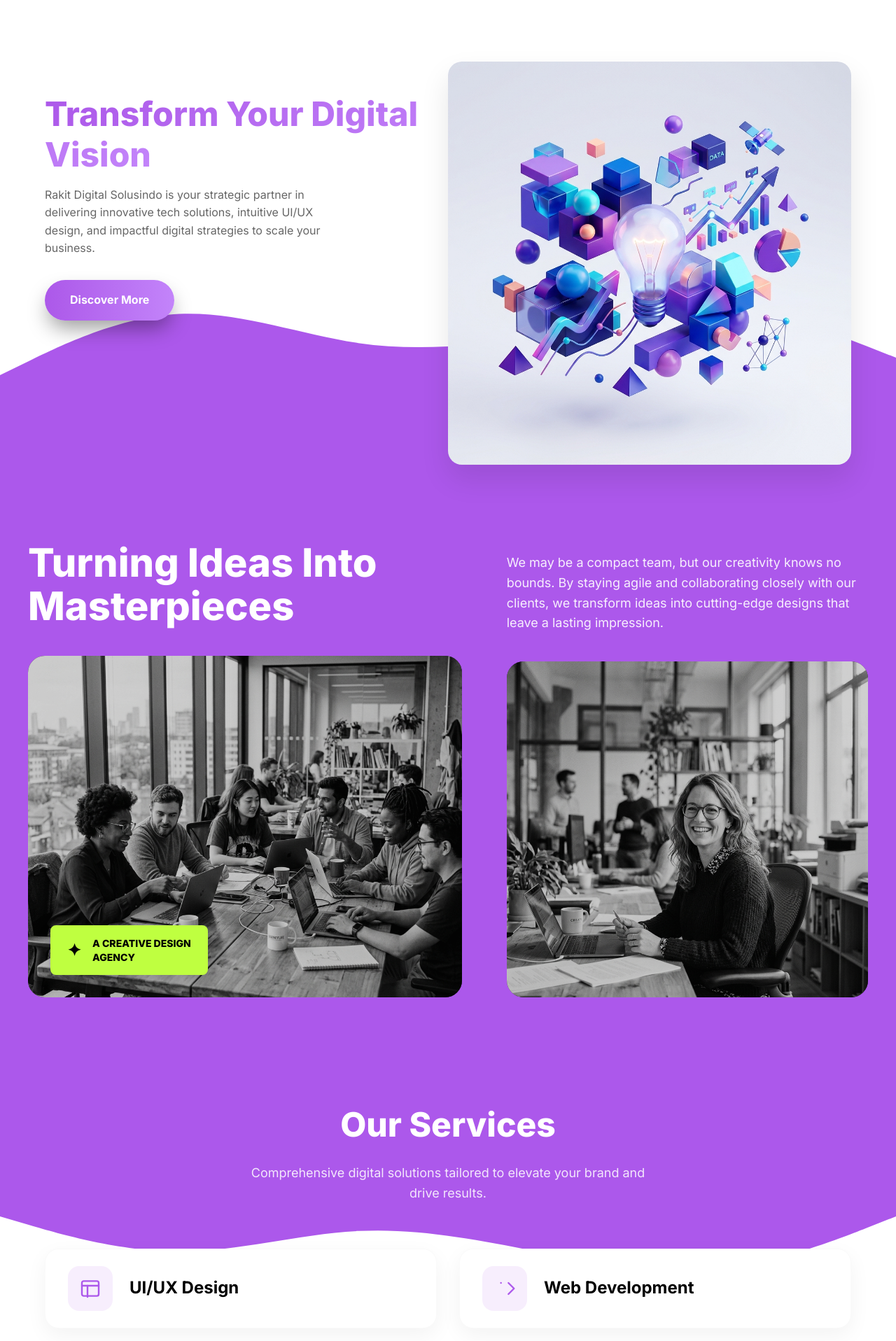
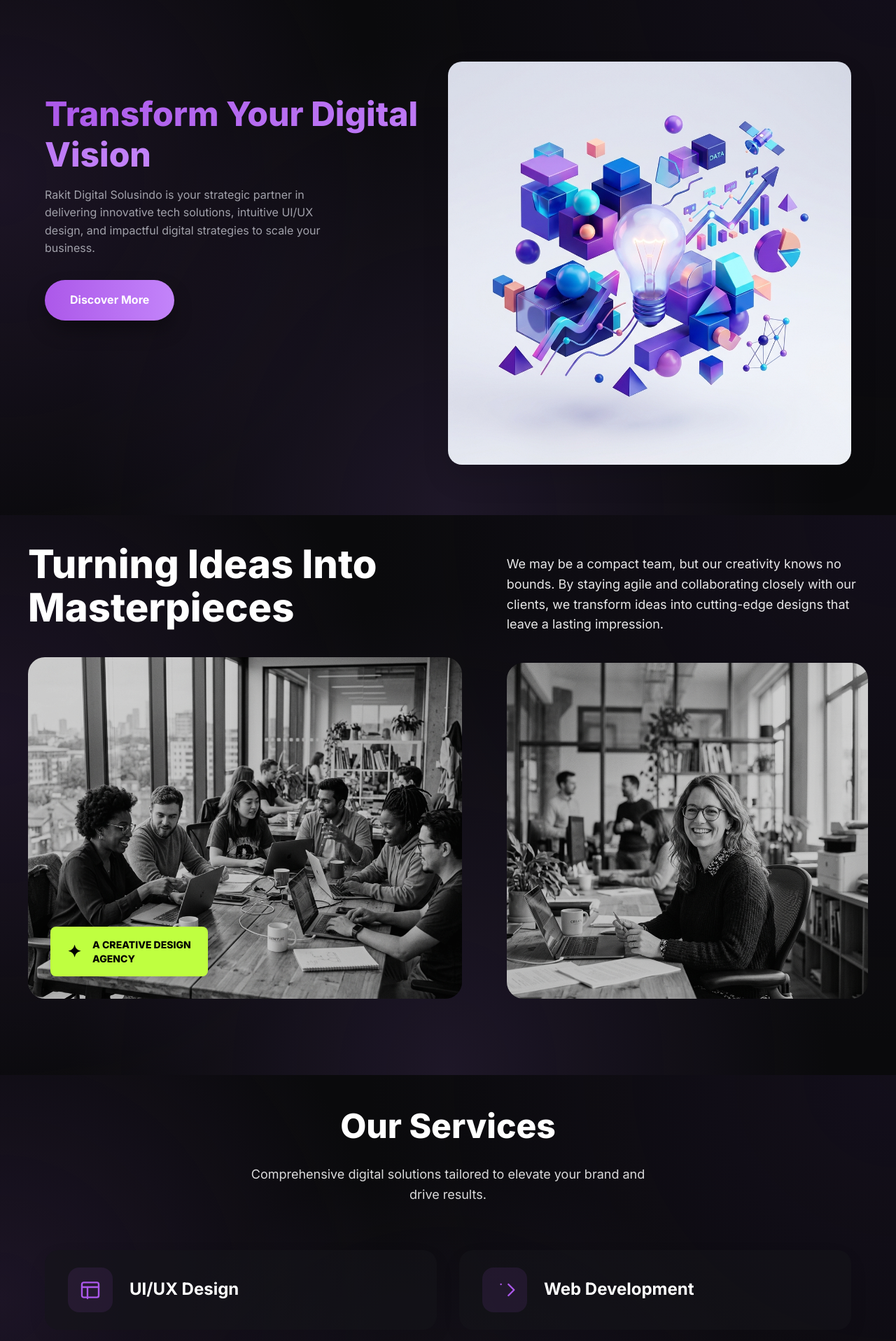
Before and after one commit to rakitdigitalsolusindo/rakit-digital-indo, a Vue app: page / in a window 1280 px wide. Shown: the part 64-1980 px from the top of the page at 70% size. Built offline with nearby package versions, Linux system fonts and the light colour scheme.

Commit message:
feat: migrate UI theme to dark mode with updated global styles and component color variables

```diff
--- a/src/components/AboutSection.vue
+++ b/src/components/AboutSection.vue
@@ -59,10 +59,9 @@ onUnmounted(() => {
 
 <style scoped>
 .about-section {
-  background-color: var(--wave-color);
+  background-color: transparent;
   padding: 40px 24px 120px 24px;
-  color: white;
-  margin-top: -2px;
+  color: var(--text-main);
   overflow: hidden; /* Mencegah horizontal scrollbar saat animasi */
 }
 
--- a/src/components/ContactSection.vue
+++ b/src/components/ContactSection.vue
@@ -38,12 +38,12 @@ import { currentLang } from '../composables/useLanguage';
 
 <style scoped>
 .contact-section {
-  background-color: #ffffff;
-  color: var(--text-dark);
+  background-color: transparent;
+  color: var(--text-main);
   padding: 120px 0;
   text-align: center;
   position: relative;
-  border-top: 1px solid rgba(0, 0, 0, 0.05);
+  border-top: 1px solid rgba(255, 255, 255, 0.05);
 }
 
 .contact-container {
@@ -56,7 +56,7 @@ import { currentLang } from '../composables/useLanguage';
   font-size: 56px;
   font-weight: 800;
   margin-bottom: 24px;
-  color: #000000;
+  color: var(--text-main);
 }
 
 .contact-content p {
--- a/src/components/HeroSection.vue
+++ b/src/components/HeroSection.vue
@@ -1,17 +1,5 @@
 <template>
   <section class="hero-section" ref="heroSectionRef">
-    <!-- Background Curve -->
-    <div class="hero-bg">
-      <svg viewBox="0 0 1440 320" preserveAspectRatio="none" class="wave-svg">
-        <path
-          fill="var(--wave-color)"
-          fill-opacity="1"
-          d="M0,256L48,229.3C96,203,192,149,288,144C384,139,480,181,576,197.3C672,213,768,203,864,181.3C960,160,1056,128,1152,133.3C1248,139,1344,181,1392,202.7L1440,224L1440,320L1392,320C1344,320,1248,320,1152,320C1056,320,960,320,864,320C768,320,672,320,576,320C480,320,384,320,288,320C192,320,96,320,48,320L0,320Z"
-        ></path>
-      </svg>
-      <div class="hero-bottom-fill"></div>
-    </div>
-
     <div class="hero-container">
       <transition name="fade" mode="out-in">
         <div :key="currentLang" class="hero-content" :class="{ 'animate-in': isVisible }">
@@ -71,27 +59,6 @@ onUnmounted(() => {
   overflow: hidden;
 }
 
-.hero-bg {
-  position: absolute;
-  bottom: 0;
-  left: 0;
-  width: 100%;
-  z-index: -1;
-  display: flex;
-  flex-direction: column;
-}
-
-.wave-svg {
-  width: 100%;
-  height: 250px;
-}
-
-.hero-bottom-fill {
-  background-color: var(--wave-color);
-  height: 150px;
-  width: 100%;
-}
-
 .hero-container {
   max-width: 1200px;
   margin: 0 auto;
@@ -113,7 +80,7 @@ onUnmounted(() => {
   font-size: 48px;
   font-weight: 800;
   line-height: 1.2;
-  color: #000000;
+  color: var(--text-main);
   margin-bottom: 16px;
   position: relative;
   left: -1000px;
--- a/src/components/Navbar.vue
+++ b/src/components/Navbar.vue
@@ -72,8 +72,8 @@ onUnmounted(() => {
 }
 
 .navbar--scrolled {
-  background-color: rgba(255, 255, 255, 0.8);
-  box-shadow: 0 4px 20px rgba(0, 0, 0, 0.05);
+  background-color: rgba(10, 10, 12, 0.8);
+  box-shadow: 0 4px 20px rgba(0, 0, 0, 0.5);
   backdrop-filter: blur(10px);
   -webkit-backdrop-filter: blur(10px);
 }
@@ -168,8 +168,8 @@ onUnmounted(() => {
   justify-content: center;
   text-decoration: none;
   background-color: transparent;
-  border: 2px solid var(--text-dark);
-  color: var(--text-dark);
+  border: 2px solid var(--text-main);
+  color: var(--text-main);
   padding: 0.5rem 1.5rem;
   border-radius: 50px;
   font-weight: 600;
@@ -179,8 +179,8 @@ onUnmounted(() => {
 }
 
 .btn-secondary:hover {
-  background-color: var(--text-light);
-  color: var(--text-light);
+  background-color: var(--text-main);
+  color: #000000;
 }
 
 .navbar--scrolled .btn-secondary {
@@ -190,7 +190,7 @@ onUnmounted(() => {
 
 .navbar--scrolled .btn-secondary:hover {
   background-color: var(--primary-accent);
-  color: var(--text-light);
+  color: #ffffff;
 }
 
 .hamburger-btn {
@@ -209,7 +209,7 @@ onUnmounted(() => {
   display: block;
   width: 100%;
   height: 2px;
-  background-color: var(--text-dark);
+  background-color: var(--text-main);
   transition: all 0.3s ease;
   border-radius: 2px;
 }
--- a/src/components/ServicesSection.vue
+++ b/src/components/ServicesSection.vue
@@ -1,13 +1,5 @@
 <template>
   <section class="services-section" ref="sectionRef">
-    <!-- Top Wave to transition from purple to white -->
-    <div class="top-wave">
-      <div class="services-top-fill"></div>
-      <svg viewBox="0 0 1440 320" preserveAspectRatio="none" class="wave-svg">
-        <path fill="var(--wave-color)" fill-opacity="1" d="M0,96L48,112C96,128,192,160,288,160C384,160,480,128,576,122.7C672,117,768,139,864,160C960,181,1056,203,1152,192C1248,181,1344,139,1392,117.3L1440,96L1440,0L1392,0C1344,0,1248,0,1152,0C1056,0,960,0,864,0C768,0,672,0,576,0C480,0,384,0,288,0C192,0,96,0,48,0L0,0Z"></path>
-      </svg>
-    </div>
-
     <div class="services-container">
       <transition name="fade" mode="out-in">
         <div :key="currentLang" class="services-header">
@@ -59,31 +51,9 @@ onUnmounted(() => {
 <style scoped>
 .services-section {
   position: relative;
-  background-color: var(--bg-light); /* White background */
+  background-color: transparent;
   padding-bottom: 120px;
-  color: var(--text-dark);
-}
-
-.top-wave {
-  position: absolute;
-  top: -2px; /* Fix 1px gap issue */
-  left: 0;
-  width: 100%;
-  line-height: 0;
-  z-index: 1;
-  display: flex;
-  flex-direction: column;
-}
-
-.services-top-fill {
-  width: 100%;
-  height: 120px;
-  background-color: var(--wave-color);
-}
-
-.wave-svg {
-  width: 100%;
-  height: 250px;
+  color: var(--text-main);
 }
 
 .services-container {
@@ -121,7 +91,7 @@ onUnmounted(() => {
 }
 
 .service-card {
-  background-color: white;
+  background-color: var(--card-bg);
   padding: 24px 32px;
   border-radius: 20px;
   box-shadow: 0 10px 30px rgba(0,0,0,0.05);
@@ -189,7 +159,7 @@ onUnmounted(() => {
 .service-card h3 {
   font-size: 24px;
   font-weight: 700;
-  color: #000000;
+  color: var(--text-main);
   margin: 0;
 }
 
--- a/src/style.css
+++ b/src/style.css
@@ -6,13 +6,13 @@
   --primary: #AC58EB;
   --primary-light: #c384fa;
 
-  /* Tema Terang (Light) */
-  --bg-main: #ffffff;
-  --bg-section: #f8f9fa;
-  --text-main: #1a1a1a;
-  --text-muted: #666666;
-  --card-bg: #ffffff;
-  --border-color: #e5e7eb;
+  /* Tema Gelap (Dark) */
+  --bg-main: transparent;
+  --bg-section: rgba(255, 255, 255, 0.03);
+  --text-main: #ffffff;
+  --text-muted: #a1a1aa;
+  --card-bg: rgba(20, 20, 25, 0.6);
+  --border-color: rgba(255, 255, 255, 0.1);
 
   /* Backwards-compatible tokens (map old names to new ones) */
   --primary-accent: var(--primary);
@@ -34,12 +34,28 @@ html {
   box-sizing: border-box;
 }
 
-body {
+body, .custom-background {
   font-family: 'Inter', sans-serif;
-  background-color: var(--bg-main);
-  color: var(--text-main);
+  color: #ffffff; /* Changed to white for dark background */
   line-height: 1.6;
   -webkit-font-smoothing: antialiased;
+
+  margin: 0;
+  width: 100vw;
+  min-height: 100vh; /* Using min-height is safer than height for scrolling content */
+  /* Warna dasar gelap */
+  background-color: #0a0a0c;
+  /* Tumpukan gradien radial untuk membuat efek pendaran ungu */
+  background-image:
+    /* Pendaran kiri tengah */
+    radial-gradient(circle at 0% 40%, rgba(55, 35, 75, 0.4) 0%, transparent 40%),
+    /* Pendaran kanan atas */
+    radial-gradient(circle at 100% 0%, rgba(40, 25, 60, 0.3) 0%, transparent 50%),
+    /* Pendaran lebar di bagian bawah */
+    radial-gradient(ellipse at 50% 100%, rgba(65, 45, 90, 0.35) 0%, transparent 60%);
+
+  /* Opsional: memastikan background tidak terpotong jika konten memanjang */
+  background-attachment: fixed;
 }
 
 a {
```
